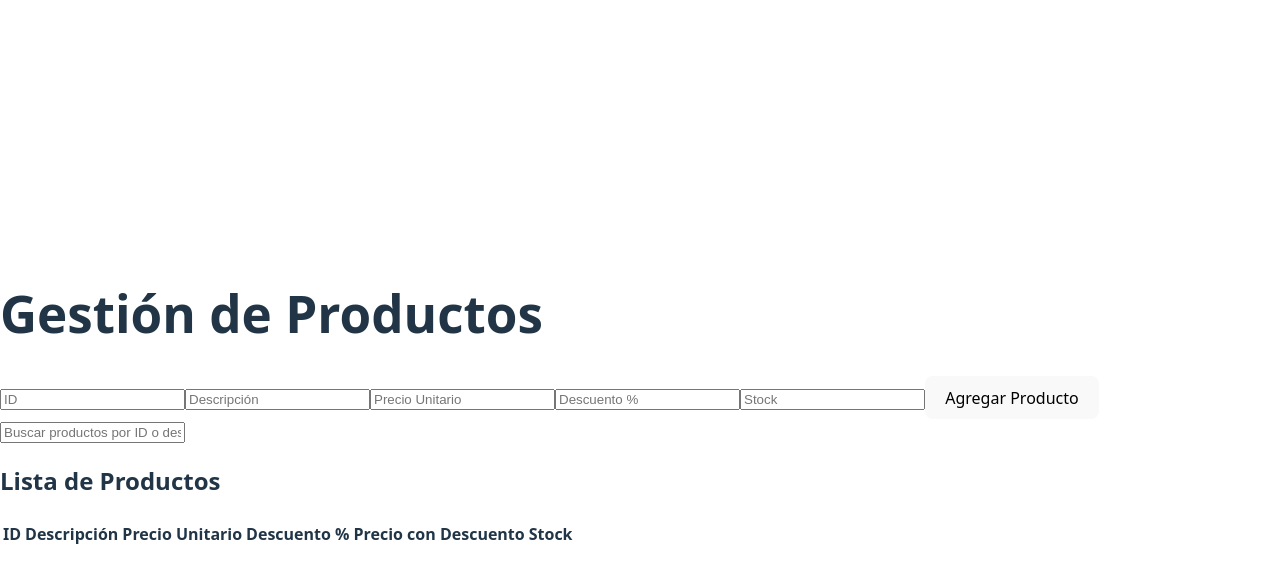
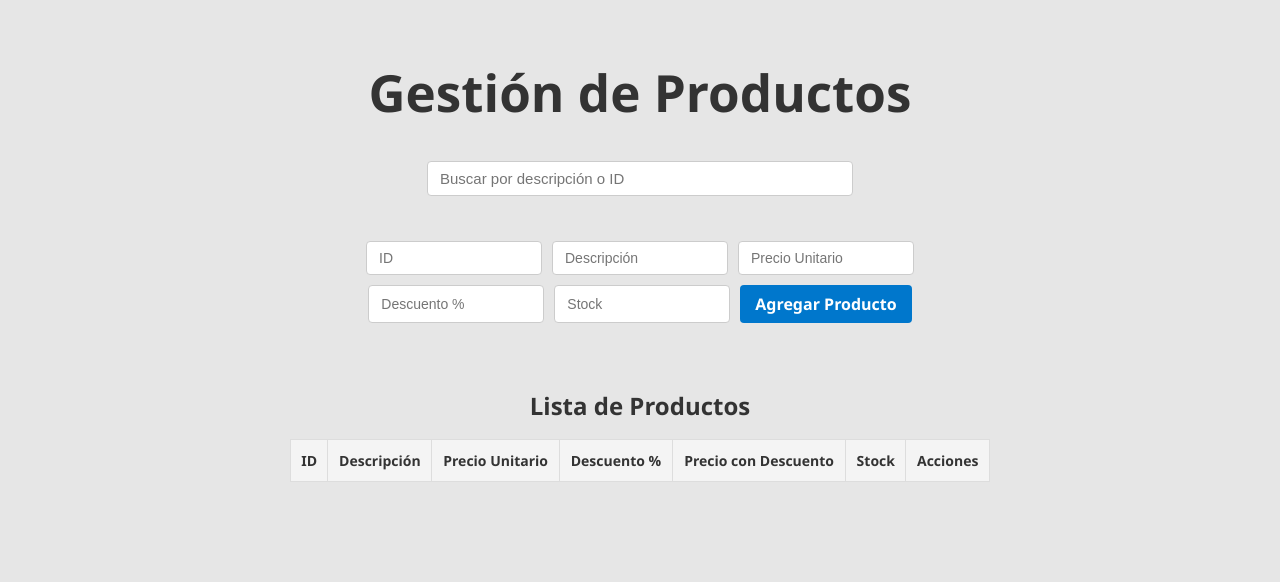
Before and after one commit to nicoduarte25/pv_tp4_grupo18, a React (Vite) app: page / in a window 1280 px wide. Shown: the top 582 px of the page. Built offline with nearby package versions, Linux system fonts and the light colour scheme.

Commit message:
se agregaron estilos y se modificaron algunas cosas

```diff
--- a/src/App.jsx
+++ b/src/App.jsx
@@ -1,13 +1,13 @@
 import { useState, useCallback, useMemo } from 'react';
 import ProductForm from './components/ProductForm';
 import ProductList from './components/ProductList';
-import SearchBar from './components/searchBar';
-
+import SearchBar from './components/SearchBar';
+import './css/App.css';
 
 function App() {
   const [products, setProducts] = useState([]);
   const [editingProduct, setEditingProduct] = useState(null);
-  const [searchTerm, setSearchTerm] = useState('');
+  const [search, setSearch] = useState('');
 
   const handleAddOrEditProduct = useCallback((newProduct) => {
     setProducts(prev => {
@@ -32,39 +32,23 @@ function App() {
     setEditingProduct(null);
   }, []);
 
-  const handleSearchChange = useCallback((event) => {
-    setSearchTerm(event.target.value);
-  }, []);
-
   const filteredProducts = useMemo(() => {
-    if (!searchTerm) {
-      return products;
-    }
-    const lowerCaseSearchTerm = searchTerm.toLowerCase();
     return products.filter(product =>
-
-      (product.id && product.id.toString().toLowerCase().includes(lowerCaseSearchTerm)) ||
-      (product.descripcion && product.descripcion.toLowerCase().includes(lowerCaseSearchTerm))
+      product.descripcion.toLowerCase().includes(search.toLowerCase()) ||
+      product.id.toString().includes(search)
     );
-  }, [products, searchTerm]);
+  }, [search, products]);
 
   return (
-    <div>
+    <div className="app-container">
       <h1>Gestión de Productos</h1>
+      <SearchBar search={search} setSearch={setSearch} />
       <ProductForm
         onAddProduct={handleAddOrEditProduct}
         products={products}
         productToEdit={editingProduct}
         clearEdit={clearEdit}
       />
-
-      <SearchBar
-        searchTerm={searchTerm}
-        onSearchChange={handleSearchChange}
-        placeholder="Buscar productos por ID o descripcion"
-      />
-
-
       <ProductList
         products={filteredProducts}
         onEditProduct={handleEditProduct}
--- a/src/components/ProductForm.jsx
+++ b/src/components/ProductForm.jsx
@@ -1,5 +1,5 @@
 import { useState, useEffect, useCallback } from 'react';
-import React from 'react';
+import '../css/ProductForm.css';
 
 function ProductForm({ onAddProduct, products, productToEdit, clearEdit }) {
   const [productForm, setProductForm] = useState({
@@ -55,11 +55,12 @@ function ProductForm({ onAddProduct, products, productToEdit, clearEdit }) {
 
   return (
     <form
+      className="product-form"
       onSubmit={(e) => {
-        e.preventDefault();
-        addProduct();
+       e.preventDefault();
+       addProduct();
       }}
-     >
+    >
       <input name="id" value={productForm.id} placeholder="ID" onChange={handleInputChange} disabled={!!productToEdit} />
       <input name="descripcion" value={productForm.descripcion} placeholder="Descripción" onChange={handleInputChange} />
       <input name="precioUnitario" type="number" value={productForm.precioUnitario} placeholder="Precio Unitario" onChange={handleInputChange} />
--- a/src/components/ProductItem.jsx
+++ b/src/components/ProductItem.jsx
@@ -1,8 +1,9 @@
 import React from 'react';
+import '../css/ProductItem.css';
 
 function ProductItem({ product, onEdit, onDelete }) {
   return (
-    <tr>
+    <tr className="product-item">
       <td>{product.id}</td>
       <td>{product.descripcion}</td>
       <td>${product.precioUnitario.toFixed(2)}</td>
--- a/src/components/ProductList.jsx
+++ b/src/components/ProductList.jsx
@@ -1,9 +1,10 @@
 import React from 'react';
 import ProductItem from './ProductItem';
+import '../css/ProductList.css';
 
 function ProductList({ products, onEditProduct, onDeleteProduct }) {
   return (
-    <div>
+    <div className="product-list">
       <h2>Lista de Productos</h2>
       <table>
         <thead>
@@ -14,6 +15,7 @@ function ProductList({ products, onEditProduct, onDeleteProduct }) {
             <th>Descuento %</th>
             <th>Precio con Descuento</th>
             <th>Stock</th>
+            <th>Acciones</th>
           </tr>
         </thead>
         <tbody>
@@ -29,6 +31,6 @@ function ProductList({ products, onEditProduct, onDeleteProduct }) {
       </table>
     </div>
   );
-};
+}
 
 export default ProductList;
--- a/src/components/SearchBar.jsx
+++ b/src/components/SearchBar.jsx
@@ -1,19 +1,17 @@
 import React from 'react';
-// No se importa SearchBar.css aquí, ya que el usuario lo quiere sin estilos.
+import '../css/SearchBar.css';
 
-function SearchBar({ searchTerm, onSearchChange, placeholder }) {
+const SearchBar = ({ search, setSearch }) => {
   return (
-    <div className="search-bar-container">
+    <div className="search-bar">
       <input
         type="text"
-        placeholder={placeholder}
-        value={searchTerm}
-        onChange={onSearchChange}
-        className="search-input"
-        aria-label="Buscar producto"
+        value={search}
+        onChange={(e) => setSearch(e.target.value)}
+        placeholder="Buscar por descripción o ID"
       />
     </div>
   );
-}
+};
 
 export default SearchBar;
--- /dev/null
+++ b/src/css/App.css
@@ -0,0 +1,30 @@
+.app-container {
+  max-width: 900px;       /* ancho máximo para que no se expanda mucho */
+  margin: 30px auto;      /* centra el contenedor horizontalmente */
+  padding: 0 20px;        /* un poco de padding a los lados */
+  font-family: 'Segoe UI', Tahoma, Geneva, Verdana, sans-serif;
+  color: #333;
+
+  display: flex;          /* usar flexbox */
+  flex-direction: column; /* columna para apilar verticalmente */
+  align-items: center;    /* centra horizontalmente todos los hijos */
+  gap: 20px;              /* espacio vertical entre hijos */
+}
+
+h1 {
+  text-align: center;
+  margin-bottom: 20px;
+}
+
+body, html {
+  margin: 0;
+  padding: 0;
+  height: 100%;
+}
+
+body {
+  display: flex;
+  justify-content: center;
+  align-items: start; /* o center si querés vertical también */
+  background-color: #ddddddbd;
+}
--- /dev/null
+++ b/src/css/ProductForm.css
@@ -0,0 +1,53 @@
+.product-form {
+  display: flex;
+  flex-wrap: wrap;
+  gap: 10px;
+  margin-bottom: 25px;
+  justify-content: center;
+  width: 100%;
+  max-width: 700px; /* límite para que no se expanda demasiado */
+}
+
+.product-form input {
+  padding: 8px 12px;
+  border: 1px solid #ccc;
+  border-radius: 4px;
+  width: 150px;
+  font-size: 14px;
+}
+
+.product-form input:disabled {
+  background-color: #eee;
+  color: #888;
+}
+
+.product-form button {
+  padding: 8px 15px;
+  border: none;
+  border-radius: 4px;
+  background-color: #0077cc;
+  color: white;
+  font-weight: 600;
+  cursor: pointer;
+  transition: background-color 0.3s ease;
+}
+
+.product-form button:hover {
+  background-color: #005fa3;
+}
+
+.product-form button[type="button"] {
+  background-color: #aaa;
+}
+
+.product-form button[type="button"]:hover {
+  background-color: #888;
+}
+
+.product-form button[type="button"] {
+  background-color: #aaa;
+}
+
+.product-form button[type="button"]:hover {
+  background-color: #888;
+}
--- /dev/null
+++ b/src/css/ProductItem.css
@@ -0,0 +1,27 @@
+.product-item button {
+  margin: 0 3px;
+  padding: 5px 10px;
+  font-size: 13px;
+  border-radius: 3px;
+  border: none;
+  cursor: pointer;
+  transition: background-color 0.3s ease;
+}
+
+.product-item button:first-of-type {
+  background-color: #28a745;
+  color: white;
+}
+
+.product-item button:first-of-type:hover {
+  background-color: #1e7e34;
+}
+
+.product-item button:last-of-type {
+  background-color: #dc3545;
+  color: white;
+}
+
+.product-item button:last-of-type:hover {
+  background-color: #b02a37;
+}
--- /dev/null
+++ b/src/css/ProductList.css
@@ -0,0 +1,29 @@
+.product-list {
+  overflow-x: auto;
+  width: 100%;
+  max-width: 900px;
+  margin: 0 auto;
+}
+
+.product-list h2 {
+  margin-bottom: 15px;
+  text-align: center;
+}
+
+.product-list table {
+  width: 100%;
+  border-collapse: collapse;
+  font-size: 14px;
+}
+
+.product-list th,
+.product-list td {
+  border: 1px solid #ddd;
+  padding: 10px;
+  text-align: center;
+}
+
+.product-list th {
+  background-color: #f4f4f4;
+  font-weight: 600;
+}
--- /dev/null
+++ b/src/css/SearchBar.css
@@ -0,0 +1,15 @@
+.search-bar {
+  margin-bottom: 25px;
+  text-align: center;
+  width: 100%;
+  max-width: 600px;
+}
+
+.search-bar input {
+  width: 80%;
+  max-width: 400px;
+  padding: 8px 12px;
+  font-size: 15px;
+  border: 1px solid #ccc;
+  border-radius: 4px;
+}
```
Also changed, not shown: 1 other file (tests, documents, lock files or other folders). Lines whose indentation alone changed are shown as unchanged.
